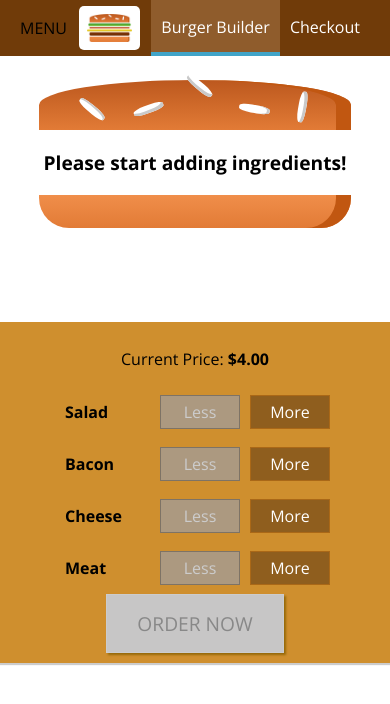
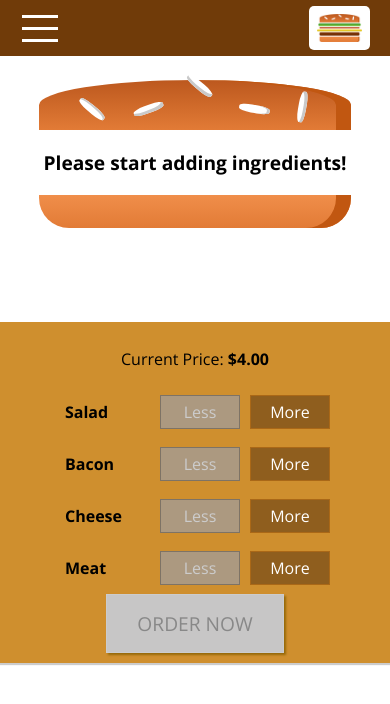
Before and after one commit to darthbel/BurgerBuilder, a React (Create React App) app: page / in a window 390 px wide. Shown: the top 704 px of the page. Built offline with nearby package versions, Linux system fonts and the light colour scheme.

Commit message:
Hamburger menu

```diff
--- a/src/components/Layout/Layout.js
+++ b/src/components/Layout/Layout.js
@@ -1,12 +1,35 @@
-import React, { Fragment } from 'react'
+import React, { Component, Fragment } from 'react'
 import classes from './Layout.module.css'
 import Toolbar from '../Navigation/Toolbar/Toolbar'
+import SideDrawer from '../Navigation/SideDrawer/SideDrawer'
 
-const Layout = props => (
-  <Fragment>
-    <Toolbar />
-    <main className={classes.Content}>{props.children}</main>
-  </Fragment>
-)
+class Layout extends Component {
+  state = {
+    showSideDrawer: false
+  }
+
+  sideDrawerCloseHandler = () => {
+    this.setState({ showSideDrawer: false })
+  }
+
+  sideDrawerToggleHandler = () => {
+    this.setState(prevState => {
+      return { showSideDrawer: !prevState.showSideDrawer }
+    })
+  }
+
+  render() {
+    return (
+      <Fragment>
+        <Toolbar drawerToggleClicked={this.sideDrawerToggleHandler} />
+        <SideDrawer
+          open={this.state.showSideDrawer}
+          closed={this.sideDrawerCloseHandler}
+        />
+        <main className={classes.Content}>{this.props.children}</main>
+      </Fragment>
+    )
+  }
+}
 
 export default Layout
--- a/src/components/Logo/Logo.module.css
+++ b/src/components/Logo/Logo.module.css
@@ -1,7 +1,7 @@
 .Logo {
   background-color: white;
   padding: 8px;
-  height: 80%;
+  height: 100%;
   box-sizing: border-box;
   border-radius: 5px;
 }
--- a/src/components/Navigation/NavigationItems/NavigationItem/NavigationItem.module.css
+++ b/src/components/Navigation/NavigationItems/NavigationItem/NavigationItem.module.css
@@ -1,19 +1,39 @@
+.NavigationItem {
+  margin: 10px 0;
+  box-sizing: border-box;
+  display: block;
+  width: 100%;
+  align-items: center;
+}
+
+.NavigationItem a {
+  color: #8f5c2c;
+  text-decoration: none;
+  width: 100%;
+  box-sizing: border-box;
+  display: block;
+}
+
+.NavigationItem a:hover,
+.NavigationItem a:active,
+.NavigationItem a.active {
+  color: #40a4c8;
+}
+
+@media (min-width: 500px) {
   .NavigationItem {
     margin: 0;
-  box-sizing: border-box;
     display: flex;
     height: 100%;
+    width: auto;
     align-items: center;
   }
 
   .NavigationItem a {
     color: white;
-  text-decoration: none;
     height: 100%;
     padding: 16px 10px;
     border-bottom: 4px solid transparent;
-  box-sizing: border-box;
-  display: block;
   }
 
   .NavigationItem a:hover,
@@ -23,3 +43,4 @@
     border-bottom: 4px solid #40a4c8;
     color: white;
   }
+}
--- a/src/components/Navigation/NavigationItems/NavigationItems.module.css
+++ b/src/components/Navigation/NavigationItems/NavigationItems.module.css
@@ -3,6 +3,13 @@
   padding: 0;
   list-style: none;
   display: flex;
+  flex-flow: column;
   align-items: center;
   height: 100%;
 }
+
+@media (min-width: 500px) {
+  .NavigationItems {
+    flex-flow: row;
+  }
+}
--- /dev/null
+++ b/src/components/Navigation/SideDrawer/DrawerToggle/DrawerToggle.js
@@ -0,0 +1,12 @@
+import React from 'react'
+import classes from './DrawerToggle.module.css'
+
+const DrawerToggle = props => (
+  <div className={classes.DrawerToggle} onClick={props.clicked}>
+    <div></div>
+    <div></div>
+    <div></div>
+  </div>
+)
+
+export default DrawerToggle
--- /dev/null
+++ b/src/components/Navigation/SideDrawer/DrawerToggle/DrawerToggle.module.css
@@ -0,0 +1,23 @@
+.DrawerToggle {
+  width: 40px;
+  height: 100%;
+  display: flex;
+  flex-flow: column;
+  justify-content: space-around;
+  align-items: center;
+  padding: 10px 0;
+  box-sizing: border-box;
+  cursor: pointer;
+}
+
+.DrawerToggle div {
+  width: 90%;
+  height: 3px;
+  background-color: white;
+}
+
+@media (min-width: 500px) {
+  .DrawerToggle {
+    display: none;
+  }
+}
--- /dev/null
+++ b/src/components/Navigation/SideDrawer/SideDrawer.js
@@ -0,0 +1,28 @@
+import React, { Fragment } from 'react'
+import Logo from '../../Logo/Logo'
+import NavigationItems from '../NavigationItems/NavigationItems'
+import Backdrop from '../../UI/Backdrop/Backdrop'
+import classes from './SideDrawer.module.css'
+
+const SideDrawer = props => {
+  let attachedClasses = [classes.SideDrawer, classes.Close]
+  if (props.open) {
+    attachedClasses = [classes.SideDrawer, classes.Open]
+  }
+
+  return (
+    <Fragment>
+      <Backdrop show={props.open} clicked={props.closed} />
+      <div className={attachedClasses.join(' ')}>
+        <div className={classes.Logo}>
+          <Logo />
+        </div>
+        <nav>
+          <NavigationItems />
+        </nav>
+      </div>
+    </Fragment>
+  )
+}
+
+export default SideDrawer
--- /dev/null
+++ b/src/components/Navigation/SideDrawer/SideDrawer.module.css
@@ -0,0 +1,32 @@
+.SideDrawer {
+  position: fixed;
+  width: 280px;
+  max-width: 70%;
+  height: 100%;
+  left: 0;
+  top: 0;
+  z-index: 200;
+  background-color: white;
+  padding: 32px 16px;
+  box-sizing: border-box;
+  transition: transform 0.3s ease-out;
+}
+
+@media (min-width: 500px) {
+  .SideDrawer {
+    display: none;
+  }
+}
+
+.Open {
+  transform: translateX(0);
+}
+
+.Close {
+  transform: translateX(-100%);
+}
+
+.Logo {
+  height: 11%;
+  margin-bottom: 32px;
+}
--- a/src/components/Navigation/Toolbar/Toolbar.js
+++ b/src/components/Navigation/Toolbar/Toolbar.js
@@ -2,12 +2,15 @@ import React from 'react'
 import classes from './Toolbar.module.css'
 import Logo from '../../Logo/Logo'
 import NavigationItems from '../NavigationItems/NavigationItems'
+import DrawerToggle from '../SideDrawer/DrawerToggle/DrawerToggle'
 
 const Toolbar = props => (
   <header className={classes.Toolbar}>
-    <div>MENU</div>
-    <Logo />
-    <nav>
+    <DrawerToggle clicked={props.drawerToggleClicked} />
+    <div className={classes.Logo}>
+      <Logo />
+    </div>
+    <nav className={classes.DesktopOnly}>
       <NavigationItems />
     </nav>
   </header>
--- a/src/components/Navigation/Toolbar/Toolbar.module.css
+++ b/src/components/Navigation/Toolbar/Toolbar.module.css
@@ -16,3 +16,13 @@
 .Toolbar nav {
   height: 100%;
 }
+
+.Logo {
+  height: 80%;
+}
+
+@media (max-width: 499px) {
+  .DesktopOnly {
+    display: none;
+  }
+}
```
Lines whose indentation alone changed are shown as unchanged.
